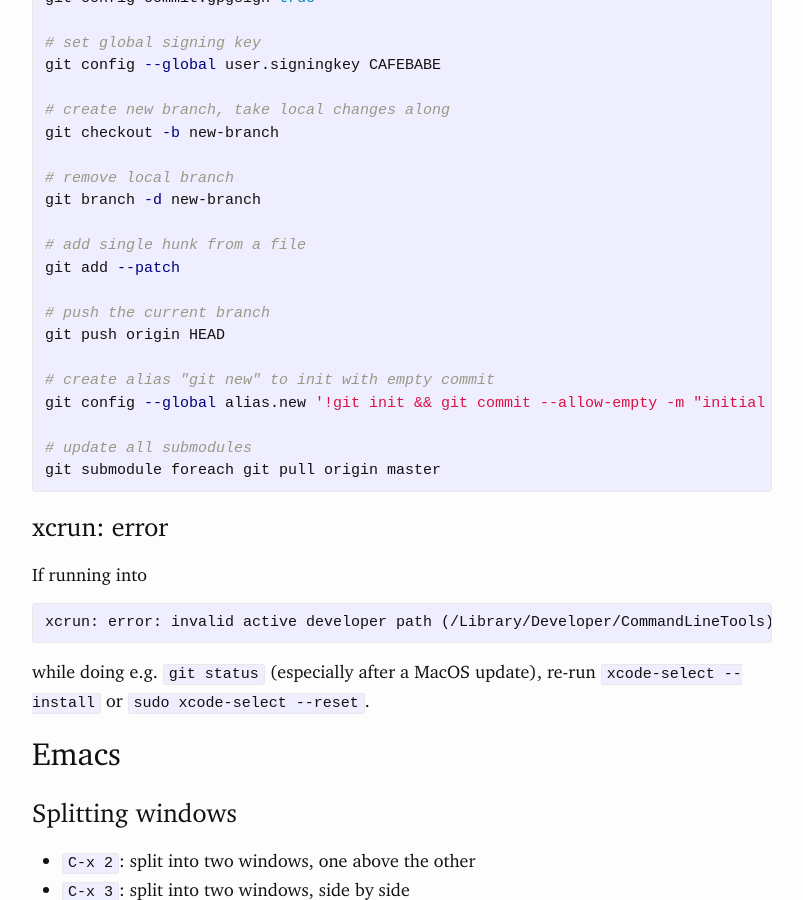
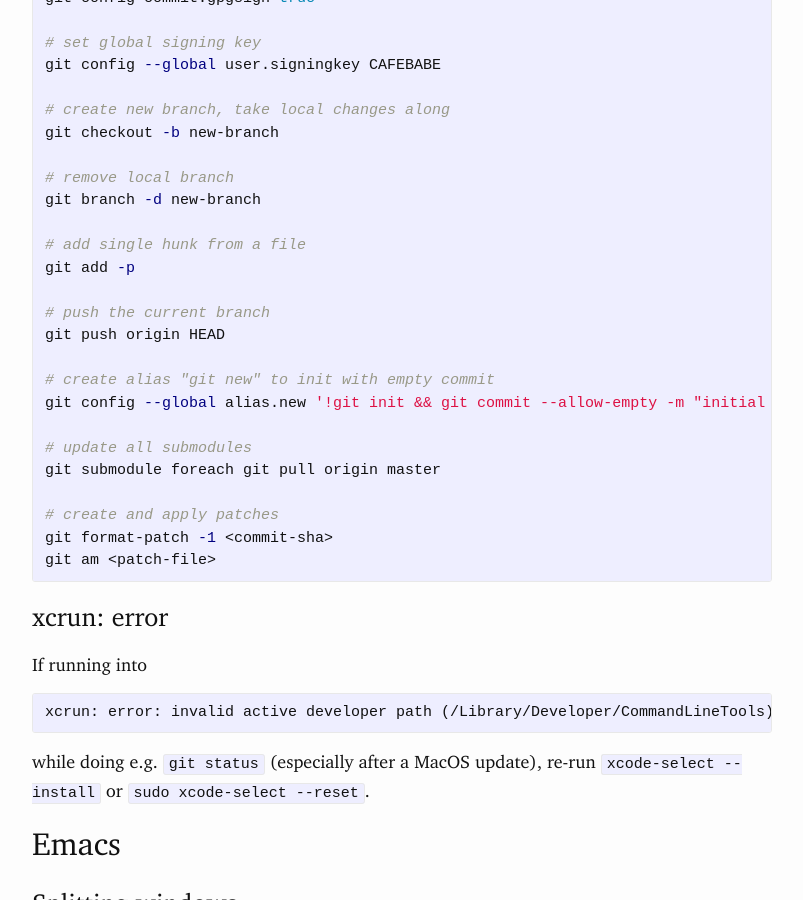
Before and after one commit to agrafix/homepage, a Jekyll site: the page built from notes.md, in a window 1280 px wide and 900 px high, scrolled down 313 px. Shown: the whole window, without its empty margins (238-1041 px from the left). Built offline with Jekyll 4.4.1, drawn with Linux system fonts in a browser that asks for light colours.

Commit message:
git trick

````diff
--- a/notes.md
+++ b/notes.md
@@ -32,6 +32,10 @@ git config --global alias.new '!git init && git commit --allow-empty -m "initial
 
 # update all submodules
 git submodule foreach git pull origin master
+
+# create and apply patches
+git format-patch -1 <commit-sha>
+git am <patch-file>
 ```
 
 ### xcrun: error
````
Also changed, not shown: other parts of notes.md (+1 -1 lines).
